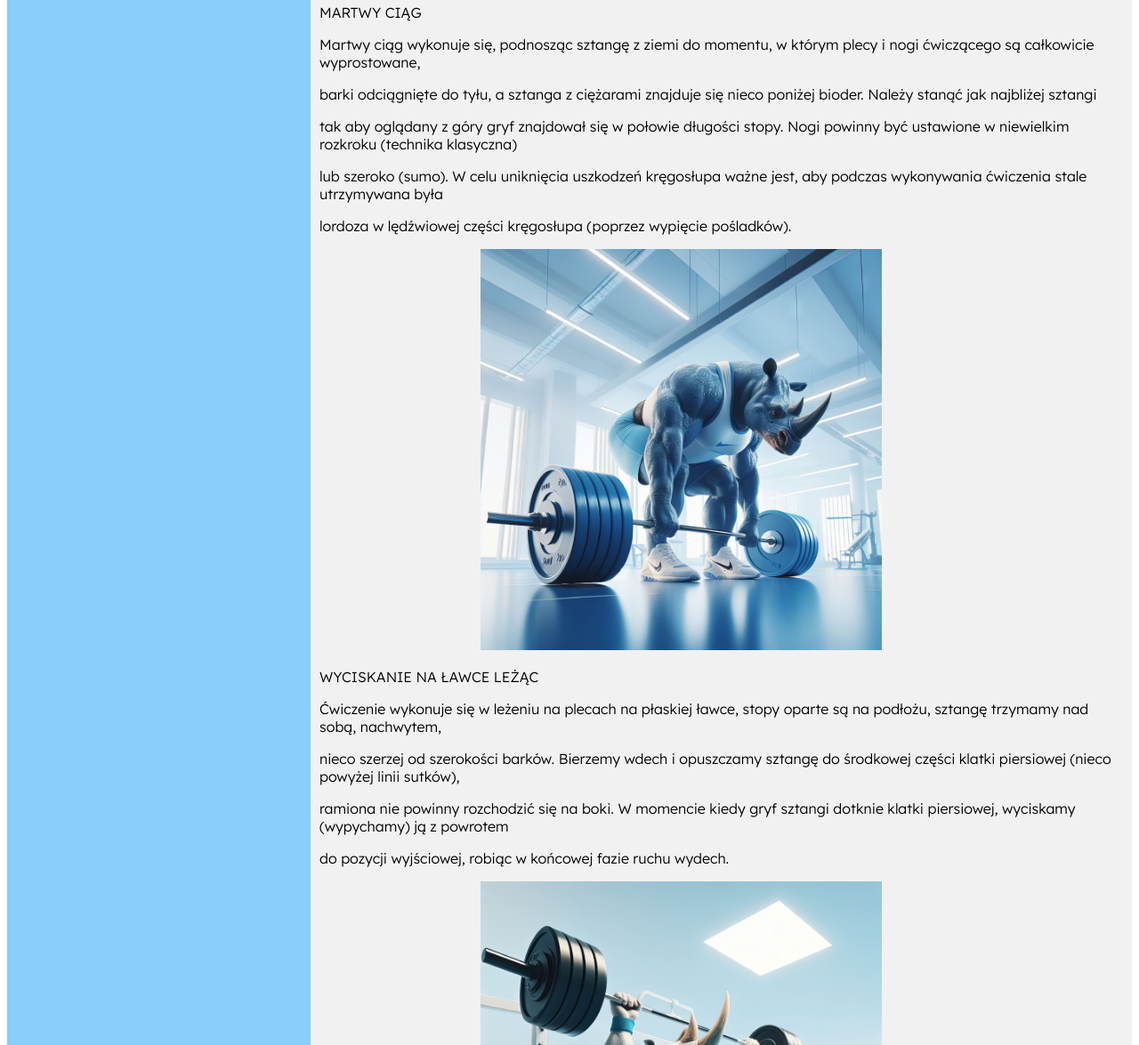
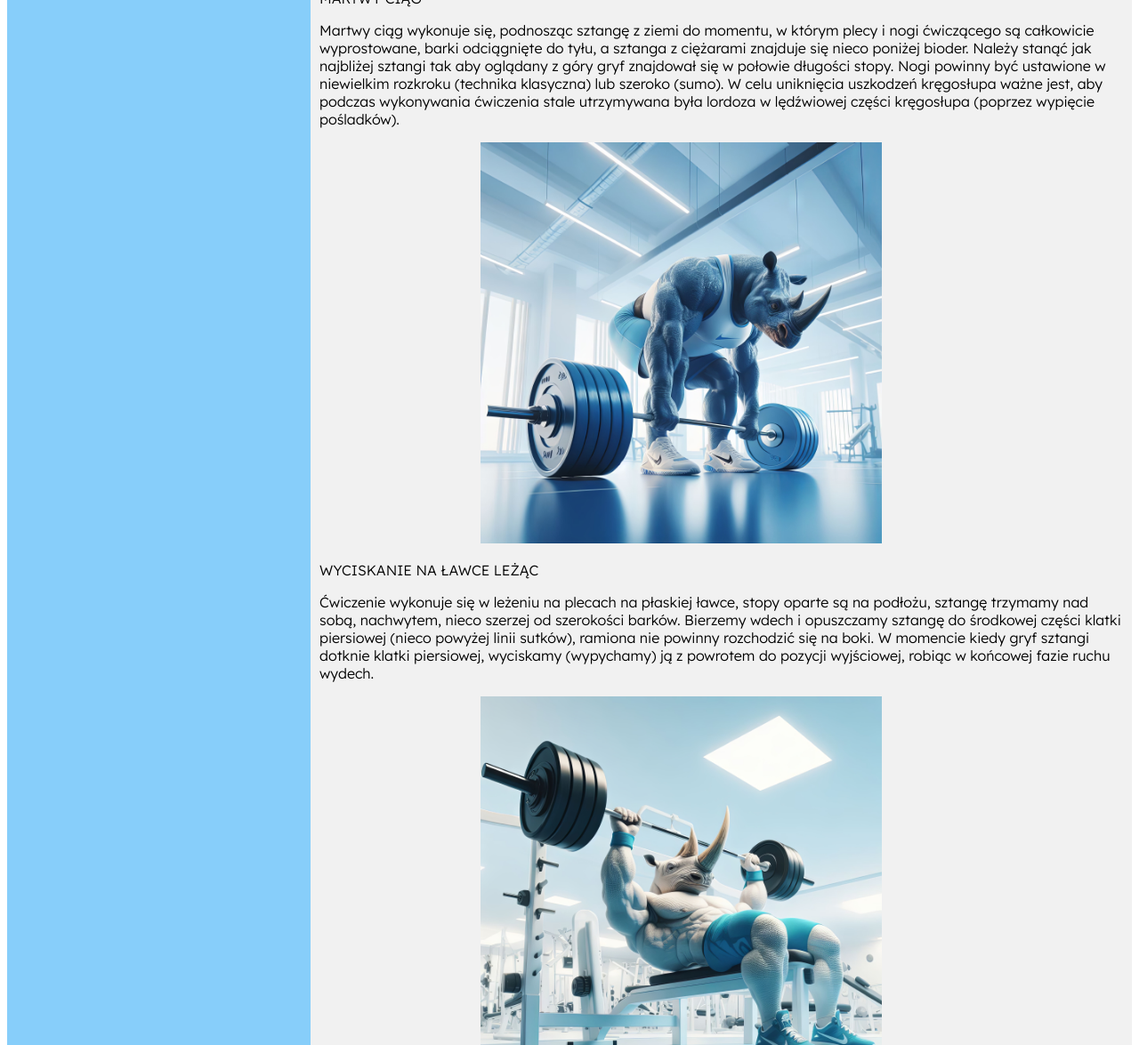
Before and after one commit to PiotrBlaszczykk/PiotrBlaszczykk.github.io, a plain HTML site: page trojboj.html in a window 1280 px wide. Shown: the part 1000-2175 px from the top of the page at 89% size. Drawn offline with Linux system fonts and the light colour scheme.

Commit message:
Update trojboj.html

```diff
--- a/trojboj.html
+++ b/trojboj.html
@@ -29,21 +29,19 @@
   <article>
     <h1>Trójbój siłowy</h1>
     <p>PRZYSIAD</p>
-    <p>sztanga znajduje się na barkach, a dłonie w dowolnym miejscu. Sygnał “dół” rozpoczyna przysiad do momentu, <p>
-    <p>gdy górna powierzchnia ud znajdzie się niżej niż linia kolan. Następnie wraca się do pozycji wyjściowej.</p>
+    <p>Sztanga znajduje się na barkach, a dłonie w dowolnym miejscu. Sygnał “dół” rozpoczyna przysiad do momentu, gdy górna powierzchnia ud znajdzie się niżej niż linia kolan. Następnie wraca się do pozycji wyjściowej.</p>
     <img src="images/squat_1.jpg" alt="squat">
     <p>MARTWY CIĄG</p>
-    <p>Martwy ciąg wykonuje się, podnosząc sztangę z ziemi do momentu, w którym plecy i nogi ćwiczącego są całkowicie wyprostowane,</p>
-    <p>barki odciągnięte do tyłu, a sztanga z ciężarami znajduje się nieco poniżej bioder. Należy stanąć jak najbliżej sztangi<p>
-    <p>tak aby oglądany z góry gryf znajdował się w połowie długości stopy. Nogi powinny być ustawione w niewielkim rozkroku (technika klasyczna)<p>
-    <p>lub szeroko (sumo). W celu uniknięcia uszkodzeń kręgosłupa ważne jest, aby podczas wykonywania ćwiczenia stale utrzymywana była <p>
-    <p>lordoza w lędźwiowej części kręgosłupa (poprzez wypięcie pośladków).</p>
+    <p>Martwy ciąg wykonuje się, podnosząc sztangę z ziemi do momentu, w którym plecy i nogi ćwiczącego są całkowicie wyprostowane, barki odciągnięte do tyłu, a sztanga z ciężarami znajduje się nieco poniżej bioder. Należy stanąć jak najbliżej sztangi
+    tak aby oglądany z góry gryf znajdował się w połowie długości stopy. Nogi powinny być ustawione w niewielkim rozkroku (technika klasyczna)
+    lub szeroko (sumo). W celu uniknięcia uszkodzeń kręgosłupa ważne jest, aby podczas wykonywania ćwiczenia stale utrzymywana była
+    lordoza w lędźwiowej części kręgosłupa (poprzez wypięcie pośladków).</p>
     <a href="easter_egg.html"><img src="images/deadlift_big.jpg" alt="deadlift"></a>
     <p>WYCISKANIE NA ŁAWCE LEŻĄC</p>
-    <p>Ćwiczenie wykonuje się w leżeniu na plecach na płaskiej ławce, stopy oparte są na podłożu, sztangę trzymamy nad sobą, nachwytem,</p>
-    <p>nieco szerzej od szerokości barków. Bierzemy wdech i opuszczamy sztangę do środkowej części klatki piersiowej (nieco powyżej linii sutków),</p>
-    <p>ramiona nie powinny rozchodzić się na boki. W momencie kiedy gryf sztangi dotknie klatki piersiowej, wyciskamy (wypychamy) ją z powrotem <p>
-    <p>do pozycji wyjściowej, robiąc w końcowej fazie ruchu wydech.</p>
+    <p>Ćwiczenie wykonuje się w leżeniu na plecach na płaskiej ławce, stopy oparte są na podłożu, sztangę trzymamy nad sobą, nachwytem,
+    nieco szerzej od szerokości barków. Bierzemy wdech i opuszczamy sztangę do środkowej części klatki piersiowej (nieco powyżej linii sutków),
+    ramiona nie powinny rozchodzić się na boki. W momencie kiedy gryf sztangi dotknie klatki piersiowej, wyciskamy (wypychamy) ją z powrotem
+    do pozycji wyjściowej, robiąc w końcowej fazie ruchu wydech.</p>
     <img src="images/bench2_big.jpg" alt="bench">
 
 
```
